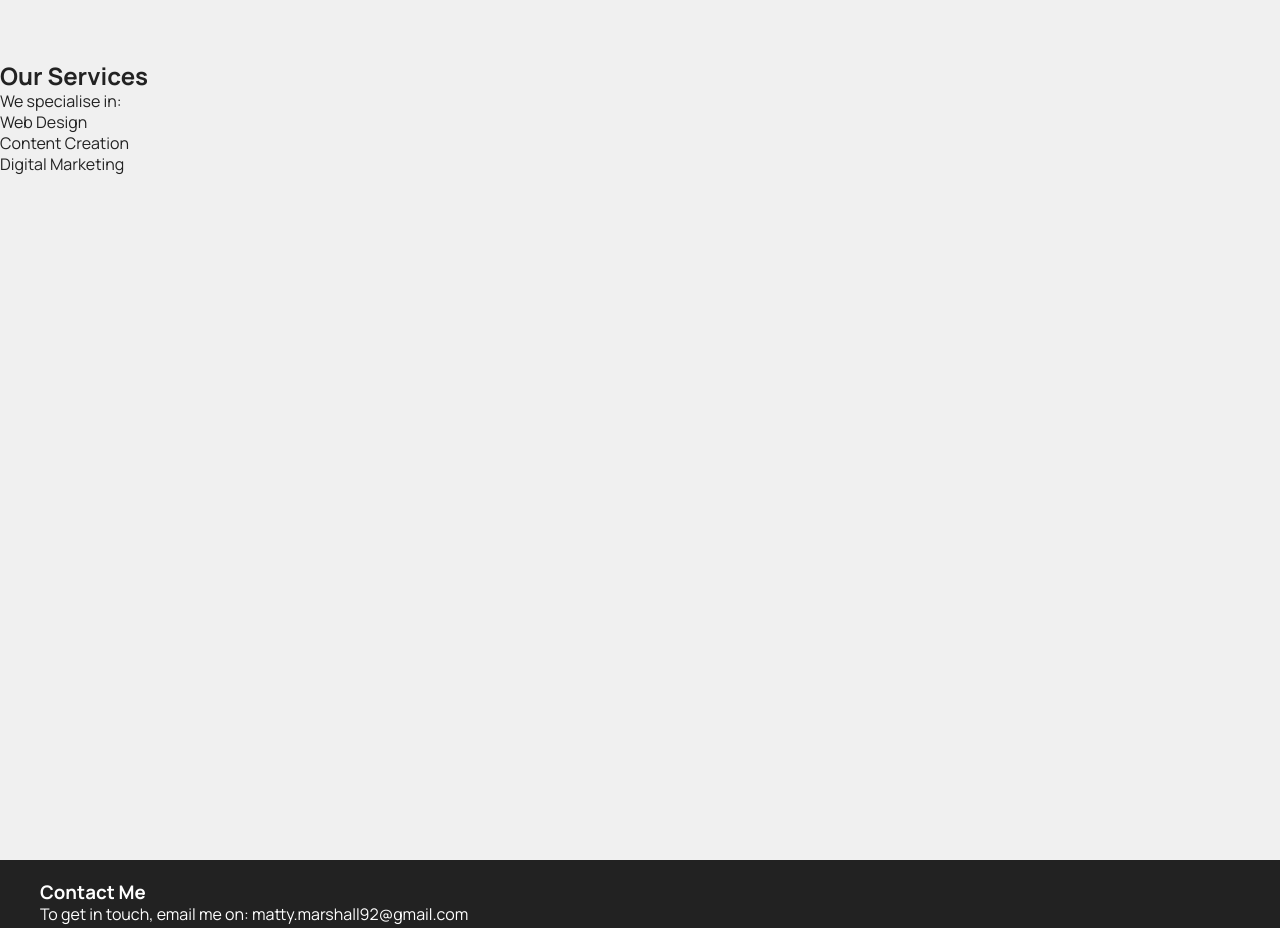
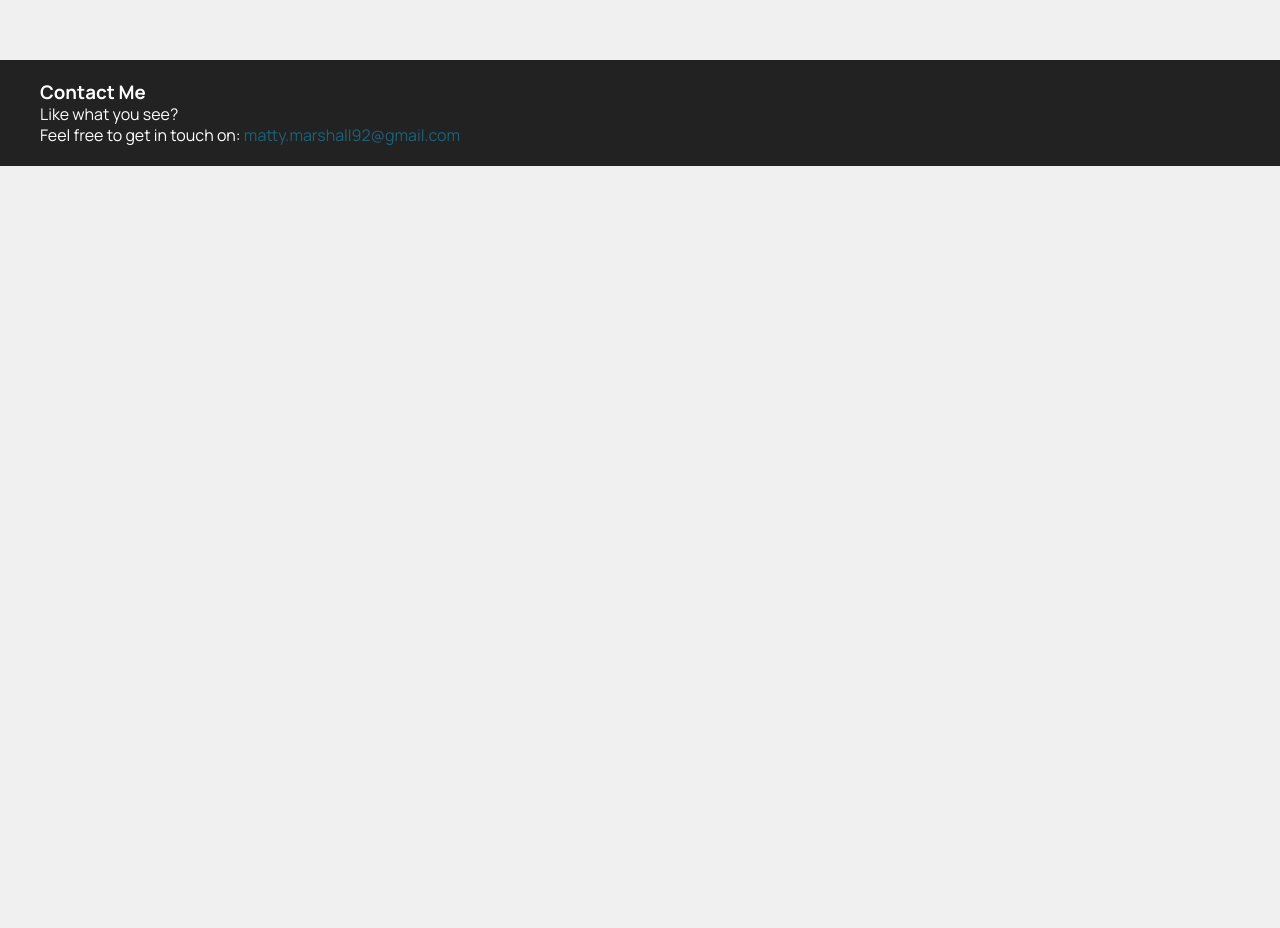
Before and after one commit to matthiasm1992/portfolio, a plain HTML site: page index.html in a window 1280 px wide. Shown: the part 1540-2468 px from the top of the page. After the commit the page ends 1706 px from the top, so only its background shows below. Drawn offline with nearby package versions, Linux system fonts and the light colour scheme.

Commit message:
Removed services section

```diff
--- a/index.html
+++ b/index.html
@@ -25,7 +25,6 @@
             <li><a href="#home">Home</a></li>
             <li><a href="#about">About</a></li>
             <li><a href="#my-work">My Work</a></li>
-            <li><a href="#services">Services</a></li>
             <li><a href="#contact">Contact</a></li>
           </ul>
         </nav>
@@ -38,8 +37,8 @@
           <p class="monospace">
             <b>Hello World!</b> I am an aspiring web developer and this is my
             first webpage and I am practicing
-            <em style="font-weight: 600">HTML</em> and
-            <em style="font-weight: 600">CSS</em>.
+            <em class="highlight" style="font-weight: 600">HTML</em> and
+            <em class="highlight" style="font-weight: 600">CSS</em>.
           </p>
           <div class="social">
             <h2>Follow me on:</h2>
@@ -72,21 +71,12 @@
         <h1>My Work</h1>
       </div>
 
-      <section class="services" id="services">
-        <h2>Our Services</h2>
-        <p>We specialise in:</p>
-        <ul>
-          <li><span>Web Design</span></li>
-          <li><span>Content Creation</span></li>
-          <li><span>Digital Marketing</span></li>
-        </ul>
-      </section>
-
       <!-- CONTACT -->
       <section class="contact" id="contact">
         <h3>Contact Me</h3>
+        <p>Like what you see?</p>
         <p>
-          To get in touch, email me on:
+          Feel free to get in touch on:
           <a href="mailto:matty.marshall92@gmail.com" class="highlight"
             >matty.marshall92@gmail.com</a
           >
--- a/style.css
+++ b/style.css
@@ -33,6 +33,11 @@ ul {
 
 .monospace {
   font-family: var(--ff-ibm);
+}
+
+/* TYPOGRAPHY */
+.highlight {
+  color: rgb(28, 97, 120);
 }
 
 /* HEADER */
@@ -77,13 +82,14 @@ header {
 }
 
 .nav-items li:hover a {
-  border-bottom: 2px solid white;
+  text-decoration: underline;
+  color: rgb(28, 97, 120);
 }
 
 .nav-items li a {
   color: white;
   font-weight: 600;
-  transition: all 0.9s ease;
+  transition: all 0.3s ease;
 }
 
 .social {
```
